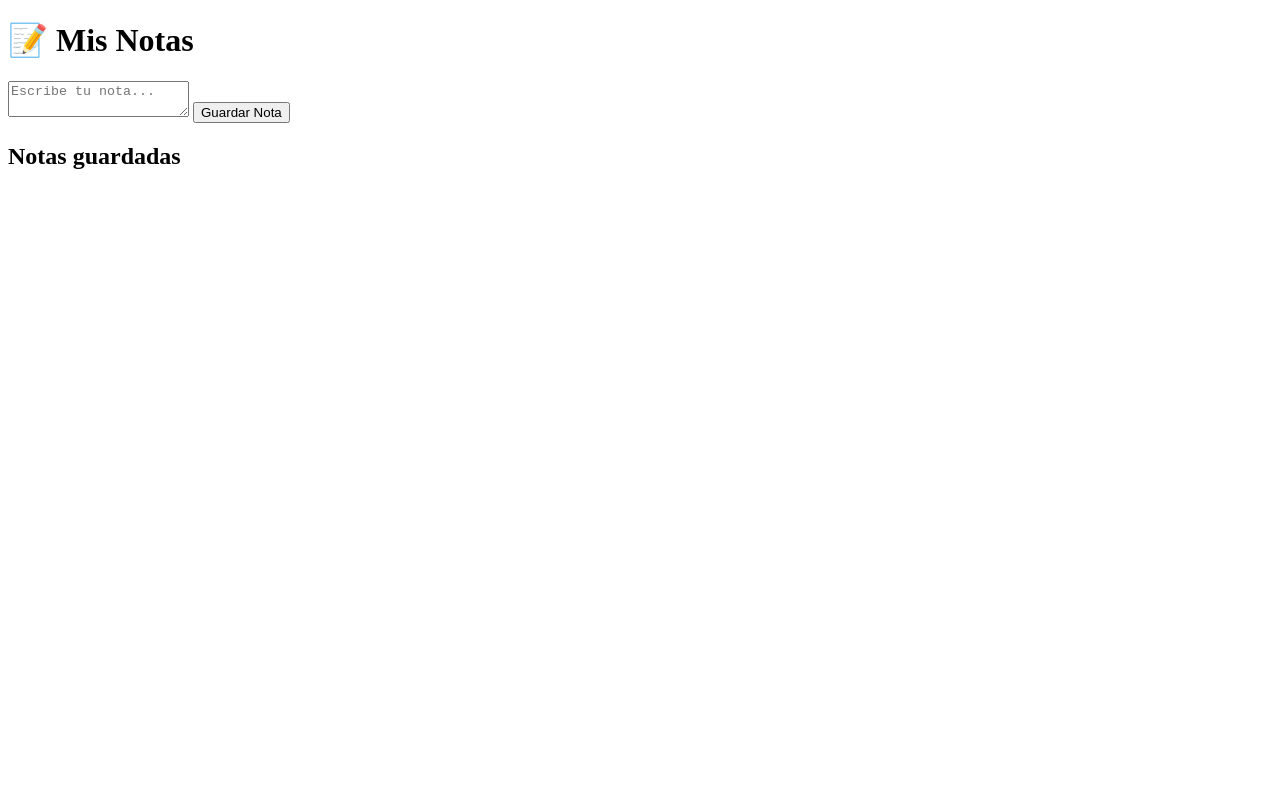
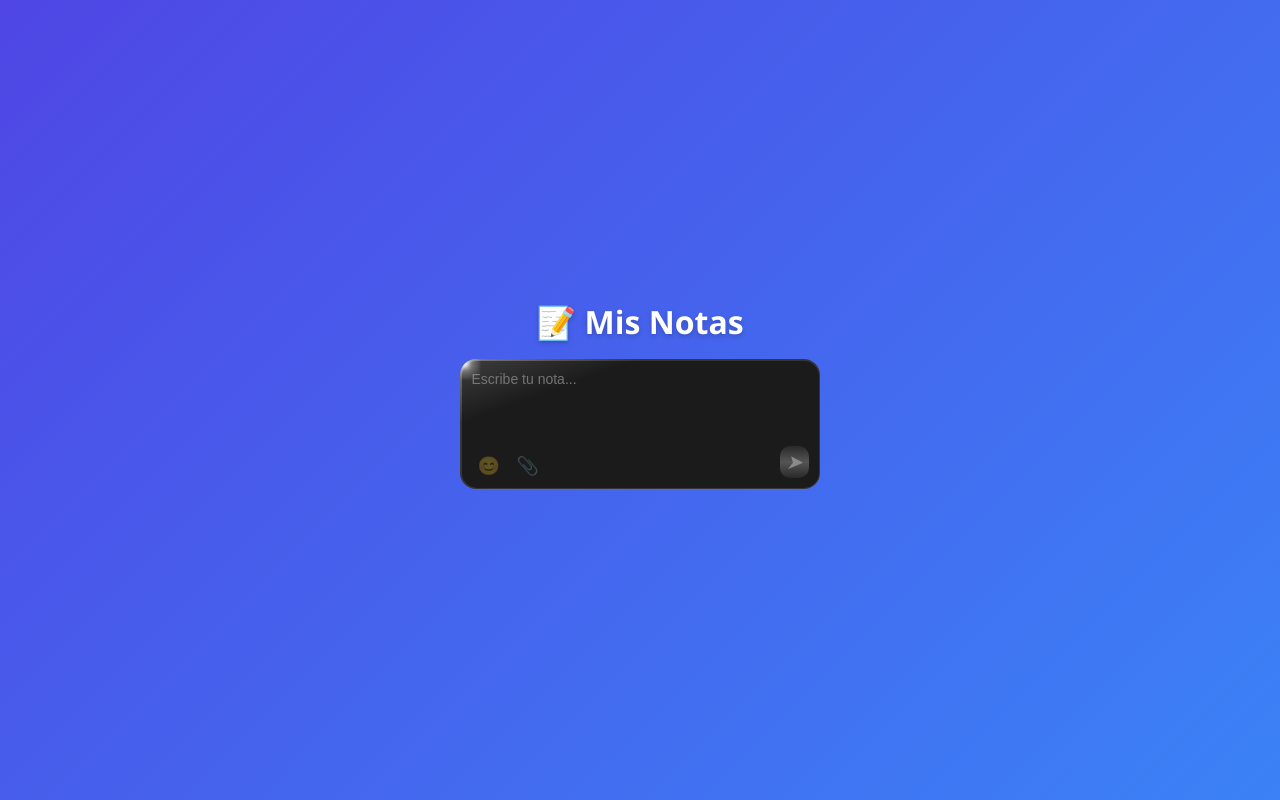
Before and after one commit to maea101210htsrsla3-design/Cetis71_Chisme, a plain HTML site: page chisme.html in a window 1280 px wide. Drawn offline with Linux system fonts and the light colour scheme.

Commit message:
chisme.html

```diff
--- a/chisme.html
+++ b/chisme.html
@@ -4,16 +4,229 @@
   <meta charset="UTF-8" />
   <meta name="viewport" content="width=device-width, initial-scale=1.0" />
   <title>Mis Notas</title>
-  <link rel="stylesheet" href="style.css">
+
+  <style>
+    body {
+      display: flex;
+      flex-direction: column;
+      align-items: center;
+      justify-content: center;
+      background: linear-gradient(135deg, #4f46e5, #3b82f6);
+      font-family: 'Segoe UI', sans-serif;
+      min-height: 100vh;
+      margin: 0;
+      color: white;
+    }
+
+    h1 {
+      margin-bottom: 1rem;
+      text-shadow: 0 2px 5px rgba(0,0,0,0.2);
+    }
+
+    .container_chat_bot {
+      display: flex;
+      flex-direction: column;
+      max-width: 360px;
+      width: 100%;
+    }
+
+    .container_chat_bot .container-chat-options {
+      position: relative;
+      display: flex;
+      background: linear-gradient(
+        to bottom right,
+        #7e7e7e,
+        #363636,
+        #363636,
+        #363636,
+        #363636
+      );
+      border-radius: 16px;
+      padding: 1.5px;
+      overflow: hidden;
+    }
+
+    .container_chat_bot .container-chat-options::after {
+      position: absolute;
+      content: "";
+      top: -10px;
+      left: -10px;
+      background: radial-gradient(
+        ellipse at center,
+        #ffffff,
+        rgba(255, 255, 255, 0.3),
+        rgba(255, 255, 255, 0.1),
+        rgba(0, 0, 0, 0)
+      );
+      width: 30px;
+      height: 30px;
+      filter: blur(1px);
+    }
+
+    .container_chat_bot .container-chat-options .chat {
+      display: flex;
+      flex-direction: column;
+      background-color: rgba(0, 0, 0, 0.5);
+      border-radius: 15px;
+      width: 100%;
+      overflow: hidden;
+    }
+
+    .container_chat_bot .chat .chat-bot textarea {
+      background-color: transparent;
+      border-radius: 16px;
+      border: none;
+      width: 100%;
+      height: 50px;
+      color: #ffffff;
+      font-family: sans-serif;
+      font-size: 14px;
+      padding: 10px;
+      resize: none;
+      outline: none;
+    }
+
+    .container_chat_bot .chat .options {
+      display: flex;
+      justify-content: space-between;
+      align-items: flex-end;
+      padding: 10px;
+    }
+
+    .btns-add button {
+      background: transparent;
+      border: none;
+      cursor: pointer;
+      color: rgba(255, 255, 255, 0.3);
+      transition: all 0.3s ease;
+      font-size: 18px;
+    }
+
+    .btns-add button:hover {
+      transform: translateY(-3px);
+      color: #ffffff;
+    }
+
+    .btn-submit {
+      padding: 4px 6px;
+      background-image: linear-gradient(to top, #292929, #555555, #292929);
+      border-radius: 10px;
+      border: none;
+      cursor: pointer;
+      transition: all 0.15s ease;
+    }
+
+    .btn-submit i {
+      color: #8b8b8b;
+      font-size: 20px;
+      transition: 0.3s;
+    }
+
+    .btn-submit:hover i {
+      color: #ffffff;
+      transform: scale(1.1);
+    }
+
+    /* Lista de notas */
+    #listaNotas {
+      margin-top: 2rem;
+      display: flex;
+      flex-direction: column;
+      gap: 1rem;
+      width: 90%;
+      max-width: 400px;
+    }
+
+    .nota {
+      background: rgba(255, 255, 255, 0.1);
+      border-radius: 10px;
+      padding: 10px;
+      box-shadow: 0 2px 6px rgba(0, 0, 0, 0.2);
+      display: flex;
+      justify-content: space-between;
+      align-items: center;
+    }
+
+    .nota p {
+      margin: 0;
+      flex: 1;
+      color: #fff;
+    }
+
+    .nota button {
+      background: transparent;
+      border: none;
+      color: #ff4081;
+      cursor: pointer;
+      font-size: 18px;
+      transition: transform 0.2s ease;
+    }
+
+    .nota button:hover {
+      transform: scale(1.2);
+    }
+
+  </style>
 </head>
 <body>
+
   <h1>📝 Mis Notas</h1>
-  <textarea id="nota" placeholder="Escribe tu nota..."></textarea>
-  <button onclick="guardarNota()">Guardar Nota</button>
 
-  <h2>Notas guardadas</h2>
+  <div class="container_chat_bot">
+    <div class="container-chat-options">
+      <div class="chat">
+        <div class="chat-bot">
+          <textarea id="nota" placeholder="Escribe tu nota..."></textarea>
+        </div>
+        <div class="options">
+          <div class="btns-add">
+            <button title="Agregar emoji">😊</button>
+            <button title="Adjuntar archivo">📎</button>
+          </div>
+          <button class="btn-submit" onclick="guardarNota()">
+            <i>➤</i>
+          </button>
+        </div>
+      </div>
+    </div>
+  </div>
+
   <div id="listaNotas"></div>
 
-  <script src="app.js"></script>
+  <script>
+    // --- Funciones simuladas (puedes conectar con backend después) ---
+    let notas = [];
+
+    function guardarNota() {
+      const texto = document.getElementById('nota').value.trim();
+      if (texto === '') return alert('Escribe una nota antes de guardar.');
+
+      const nuevaNota = { id: Date.now(), texto, likes: 0 };
+      notas.push(nuevaNota);
+      document.getElementById('nota').value = '';
+      mostrarNotas();
+    }
+
+    function likeNota(id) {
+      const nota = notas.find(n => n.id === id);
+      if (nota) nota.likes++;
+      mostrarNotas();
+    }
+
+    function mostrarNotas() {
+      const contenedor = document.getElementById('listaNotas');
+      contenedor.innerHTML = '';
+
+      notas.forEach(nota => {
+        const div = document.createElement('div');
+        div.className = 'nota';
+        div.innerHTML = `
+          <p>${nota.texto}</p>
+          <button onclick="likeNota(${nota.id})">❤️ ${nota.likes}</button>
+        `;
+        contenedor.appendChild(div);
+      });
+    }
+  </script>
 </body>
 </html>
```
